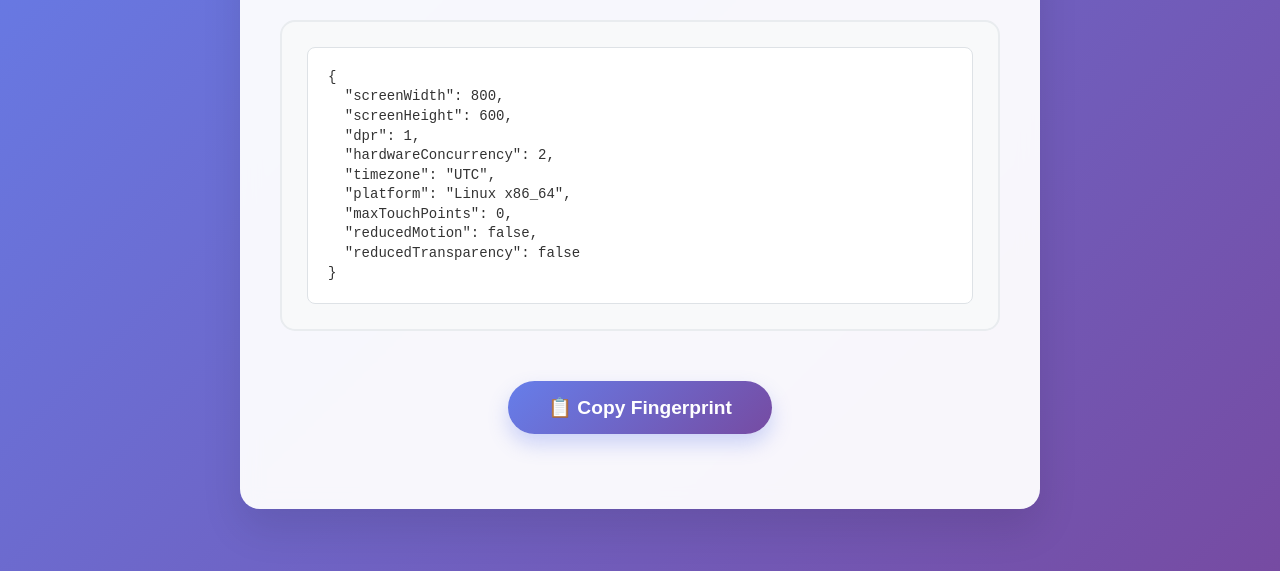
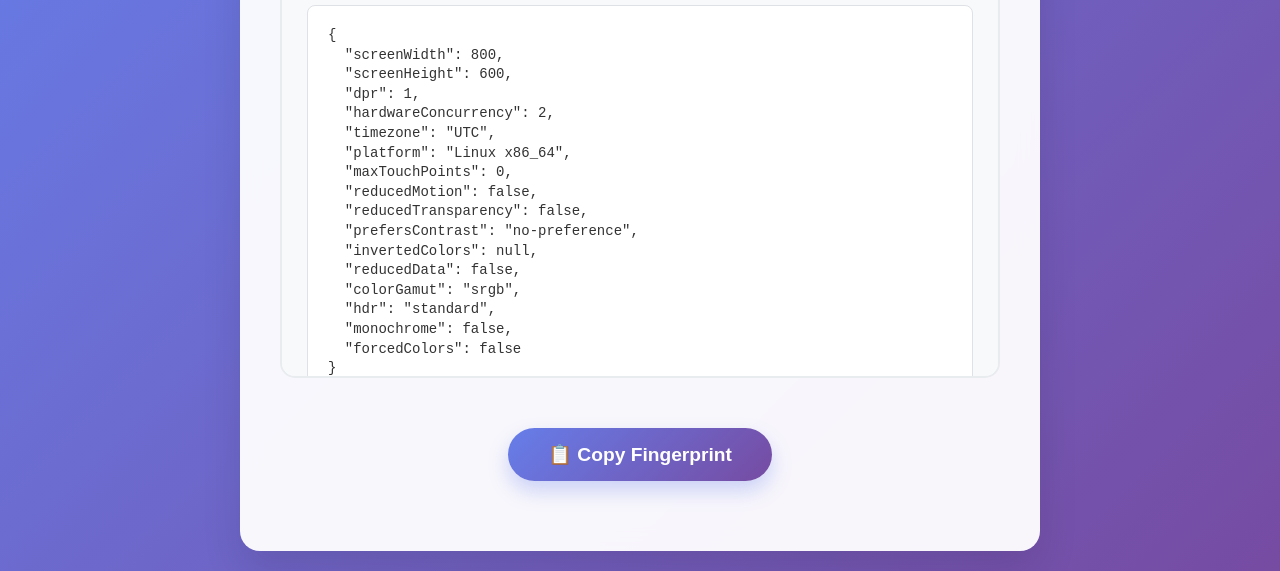
Before and after one commit to DmytroPoltavskyi/fingerprint, a plain HTML site: page index.html in a window 1280 px wide. Shown: the part 229-800 px from the top of the page. Drawn offline with Linux system fonts and the light colour scheme.

Commit message:
Add comprehensive display and accessibility parameters
- Added prefersContrast: contrast preference (more/less/no-preference)
- Added invertedColors: color inversion setting (inverted/none)
- Added reducedData: data saving preference
- Added colorGamut: display color space (srgb/p3/rec2020)
- Added hdr: dynamic range capability (high/standard)
- Added monochrome: monochrome display mode
- Added forcedColors: high contrast mode (Windows accessibility)
- Updated documentation with detailed parameter descriptions
- Now collecting 17 comprehensive device characteristics
- Enhanced cross-platform accessibility and display capability detection

```diff
--- a/index.html
+++ b/index.html
@@ -249,6 +249,63 @@
             ? matchMedia("(prefers-reduced-transparency: reduce)").matches
             : false;
 
+        const prefersContrast =
+          typeof matchMedia === "function"
+            ? matchMedia("(prefers-contrast: more)").matches
+              ? "more"
+              : matchMedia("(prefers-contrast: less)").matches
+              ? "less"
+              : matchMedia("(prefers-contrast: no-preference)").matches
+              ? "no-preference"
+              : null
+            : null;
+
+        const invertedColors =
+          typeof matchMedia === "function"
+            ? matchMedia("(inverted-colors: inverted)").matches
+              ? "inverted"
+              : matchMedia("(inverted-colors: none)").matches
+              ? "none"
+              : null
+            : null;
+
+        const reducedData =
+          typeof matchMedia === "function" &&
+          matchMedia("(prefers-reduced-data: reduce)")
+            ? matchMedia("(prefers-reduced-data: reduce)").matches
+            : null;
+
+        const colorGamut =
+          typeof matchMedia === "function"
+            ? matchMedia("(color-gamut: rec2020)").matches
+              ? "rec2020"
+              : matchMedia("(color-gamut: p3)").matches
+              ? "p3"
+              : matchMedia("(color-gamut: srgb)").matches
+              ? "srgb"
+              : null
+            : null;
+
+        const hdr =
+          typeof matchMedia === "function"
+            ? matchMedia("(dynamic-range: high)").matches ||
+              matchMedia("(video-dynamic-range: high)").matches
+              ? "high"
+              : matchMedia("(dynamic-range: standard)").matches
+              ? "standard"
+              : null
+            : null;
+
+        const monochrome =
+          typeof matchMedia === "function"
+            ? matchMedia("(monochrome)").matches
+            : false;
+
+        const forcedColors =
+          typeof matchMedia === "function"
+            ? matchMedia("(forced-colors: active)").matches
+            : false;
+
         // const dateTimeLocale = (() => {
         //   try {
         //     return Intl.DateTimeFormat().resolvedOptions().locale || null;
@@ -278,6 +335,13 @@
           maxTouchPoints,
           reducedMotion,
           reducedTransparency,
+          prefersContrast,
+          invertedColors,
+          reducedData,
+          colorGamut,
+          hdr,
+          monochrome,
+          forcedColors,
           //   dateTimeLocale,
           //   theme,
         };
```
Also changed, not shown: 2 other files.
